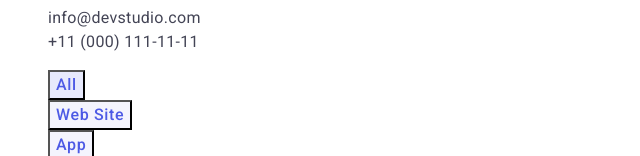
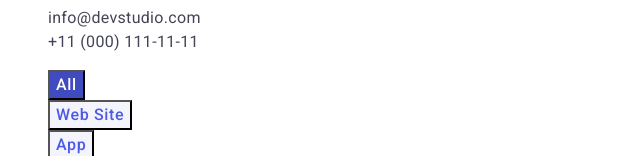
Before and after one commit to Dima9020/goit-markup-hw-02, a plain HTML site: page portfolio.html in a window 1280 px wide. In both pictures the pointer is over the button "All". Shown: the part 130-286 px from the top of the page, without its empty margins (0-640 px from the left). Drawn offline with Linux system fonts and the light colour scheme.

Commit message:
внесені поправки за коментарем

```diff
--- a/css/styles.css
+++ b/css/styles.css
@@ -218,7 +218,8 @@ background-color: var(--light-background-color);
 cursor: pointer;
 }
 .portfolio-btn:hover,.portfolio-btn:focus {
-   background-color: var(--accent-background-color);
+   background-color: var(--ocean-btn-color);
+   color: var(--white-title-color);
 }
 .portfolio-title {
 font-weight: 700;
```
